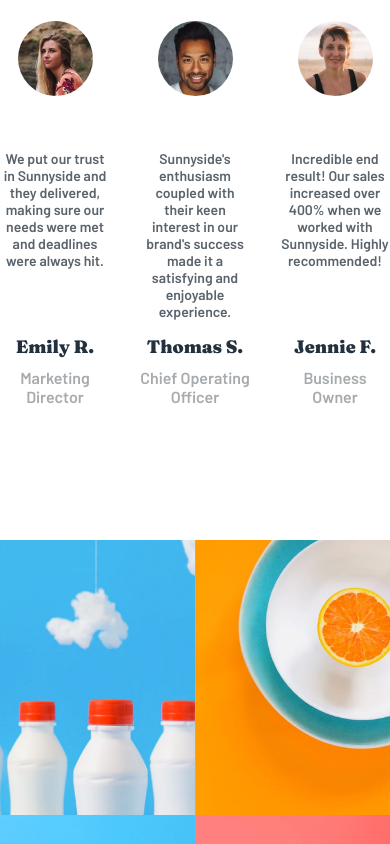
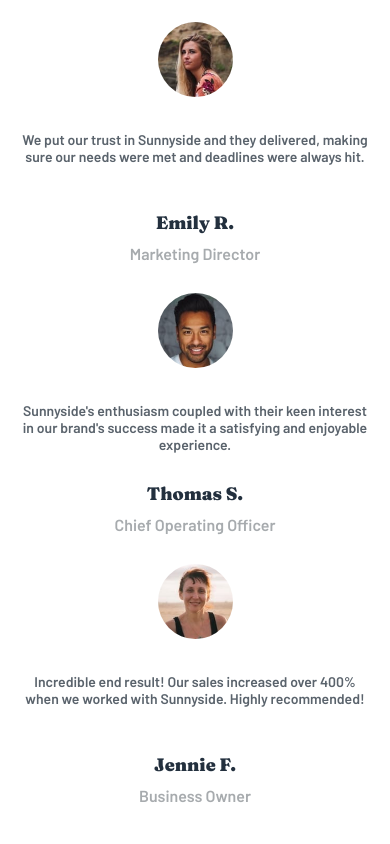
Before and after one commit to DanGraham23/Sunnyside, a React (Create React App) app in the folder client/: page / in a window 390 px wide. Shown: the part 4660-5504 px from the top of the page. Built offline with nearby package versions, Linux system fonts and the light colour scheme; the HTML template or start-up script is replaced by a standard one.

Commit message:
fix mobile display bugs

```diff
--- a/client/src/components/Testimonials/style.css
+++ b/client/src/components/Testimonials/style.css
@@ -81,10 +81,7 @@
   }
 
 
-@media screen and (max-width: 375px) {
-    .testimonial-header{
-
-    }
+@media screen and (max-width: 414px) {
 
     .testimonials-container{
         height: 1200px;
@@ -107,6 +104,8 @@
     }
 
     .testimonial-descr{
-        margin-bottom: 30px;
+        margin-bottom: 0px;
+        height: 80px;
     }
+
 }
```
